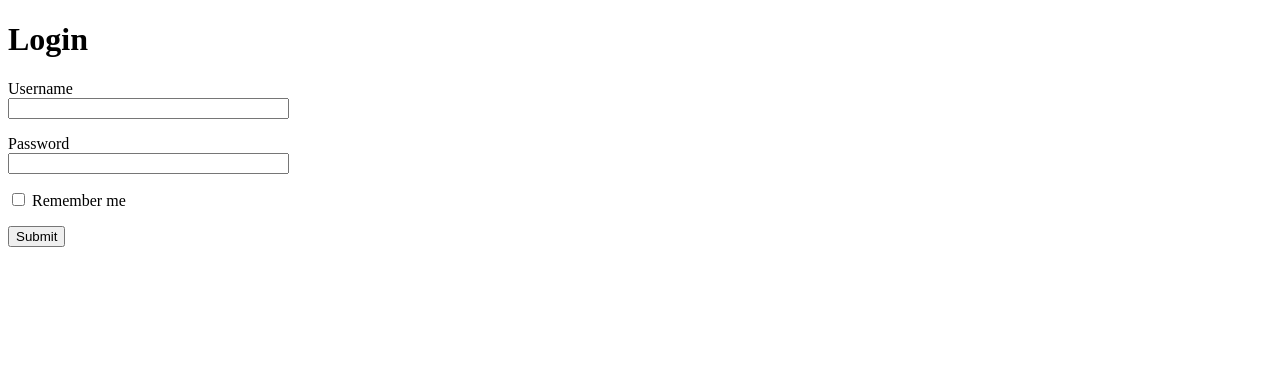
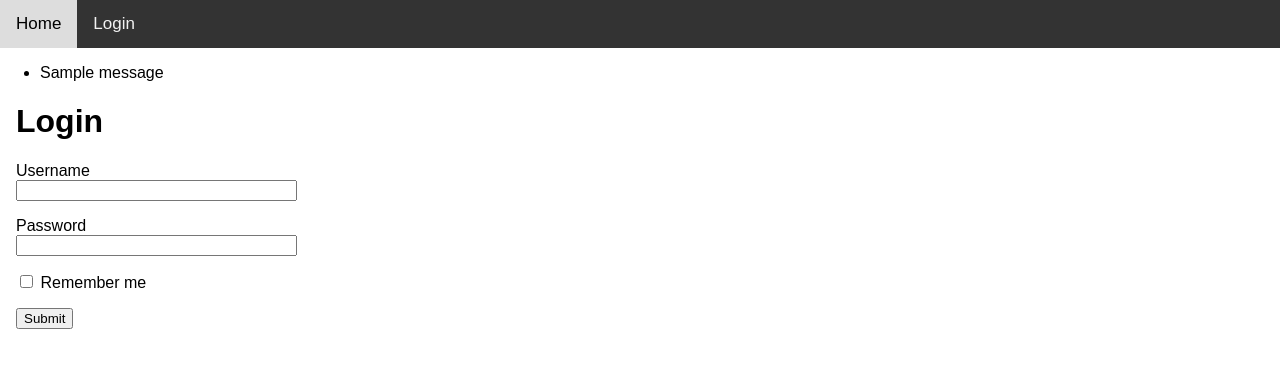
Before and after one commit to VeryUsual/roam, a Flask app: template app/templates/login.html in a window 1280 px wide. Shown: the top 368 px of the page. Run offline with Flask 3, Linux system fonts and the light colour scheme; the template is opened without the code that fills it: most values are stand-ins (such as "Sample title", 1, 10 or a date in 2020); one stand-in notice (Sample message) is shown; form fields are guessed from the names that the template uses.

Commit message:
finished user login

```diff
--- a/app/__init__.py
+++ b/app/__init__.py
@@ -2,10 +2,13 @@ from flask import Flask
 from flask_sqlalchemy import SQLAlchemy
 from flask_migrate import Migrate
 from config import Config
+from flask_login import LoginManager
 
 app = Flask(__name__)
 app.config.from_object(Config)
 db = SQLAlchemy(app)
 migrate = Migrate(app, db)
+login = LoginManager(app)
+login.login_view = 'login'
 
 from app import routes, models
--- a/app/routes.py
+++ b/app/routes.py
@@ -1,15 +1,44 @@
-from flask import render_template, redirect, url_for
-from app import app
+from flask import render_template, redirect, url_for, flash, request
+from flask_login import current_user, login_user, logout_user, login_required
+import sqlalchemy as sa
+from app import app, db
 from app.forms import LoginForm
+from app.models import User
+from urllib.parse import urlsplit
 
 @app.route("/")
-def route_home():
+@login_required
+def index():
     return render_template("index.html")
 
+@app.route("/welcome")
+def welcome():
+    return render_template("welcome.html")
+
 @app.route("/login", methods=['GET', 'POST'])
-def route_login():
+def login():
+    if current_user.is_authenticated:
+        return redirect(url_for('index'))
     form = LoginForm()
     if form.validate_on_submit():
-        print('Login from user {}, remember_me={}'.format(form.username.data, form.remember_me.data))
-        return redirect("/")
+        user = db.session.scalar(
+            sa.select(User).where(User.username == form.username.data))
+        if user is None or not user.check_password(form.password.data):
+            flash('Invalid username or password')
+            return redirect(url_for('login'))
+        login_user(user, remember=form.remember_me.data)
+        next_page = request.args.get('next')
+        if not next_page or urlsplit(next_page).netloc != '':
+            next_page = url_for("index")
+        return redirect(url_for("index"))
     return render_template("login.html", title="Login", form=form)
+
+@app.route("/logout")
+def logout():
+    logout_user()
+    return redirect(url_for('index'))
+
+@app.route("/user/settings")
+@login_required
+def settings():
+    return "hi"
--- a/app/templates/base.html
+++ b/app/templates/base.html
@@ -6,8 +6,59 @@
     {% else %}
     <title>Roam</title>
     {% endif %}
+    <style>
+    body {
+      margin: 0;
+      font-family: Arial, Helvetica, sans-serif;
+    }
+
+    .topnav {
+      overflow: hidden;
+      background-color: #333;
+    }
+
+    .topnav a {
+      float: left;
+      color: #f2f2f2;
+      text-align: center;
+      padding: 14px 16px;
+      text-decoration: none;
+      font-size: 17px;
+    }
+
+    .topnav a:hover {
+      background-color: #ddd;
+      color: black;
+    }
+
+    .topnav a.active {
+      background-color: #04AA6D;
+      color: white;
+    }
+    </style>
   </head>
   <body>
+    <div class="topnav">
+      <a href="{{ url_for('index') }}">Home</a>
+      {% if current_user.is_anonymous %}
+      <a href="{{ url_for('login') }}">Login</a>
+      {% else %}
+      <a href="{{ url_for('logout') }}">Logout</a>
+      {% endif %}
+    </div>
+
+    {% with messages = get_flashed_messages() %}
+    {% if messages %}
+    <ul>
+      {% for message in messages %}
+      <li>{{ message }}</li>
+      {% endfor %}
+    </ul>
+    {% endif %}
+    {% endwith %}
+
+    <div style="padding-left:16px">
     {% block content %}{% endblock %}
+    </div>
   </body>
 </html>
--- a/requirements.txt
+++ b/requirements.txt
@@ -2,3 +2,4 @@ Flask
 flask-wtf
 flask-sqlalchemy
 flask-migrate
+flask-login
```
Also changed, not shown: app/models.py (+9 -3 lines), app/templates/index.html (+5 -35 lines), app/templates/welcome.html (added, +35 -0 lines), 1 other file.
